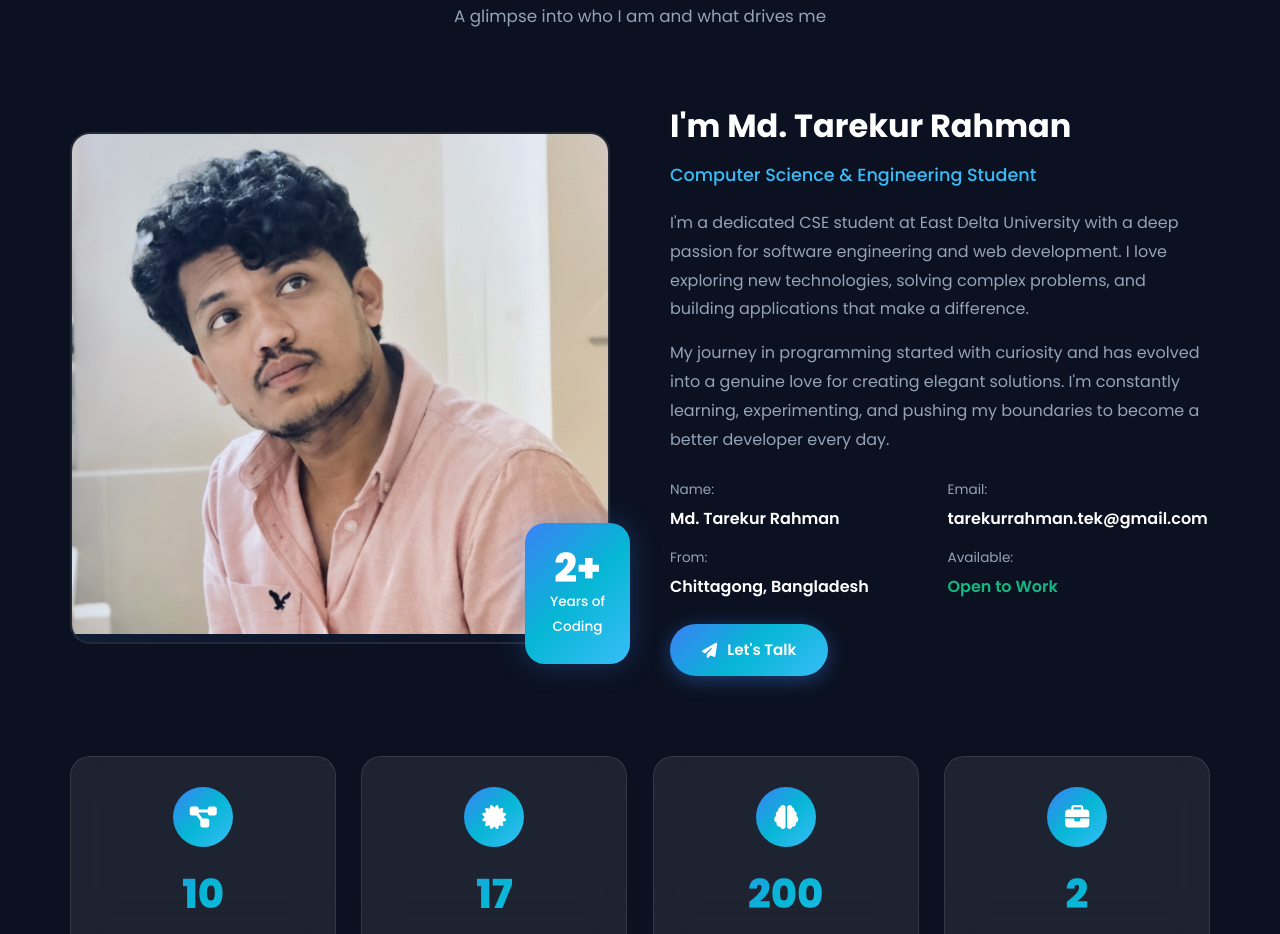
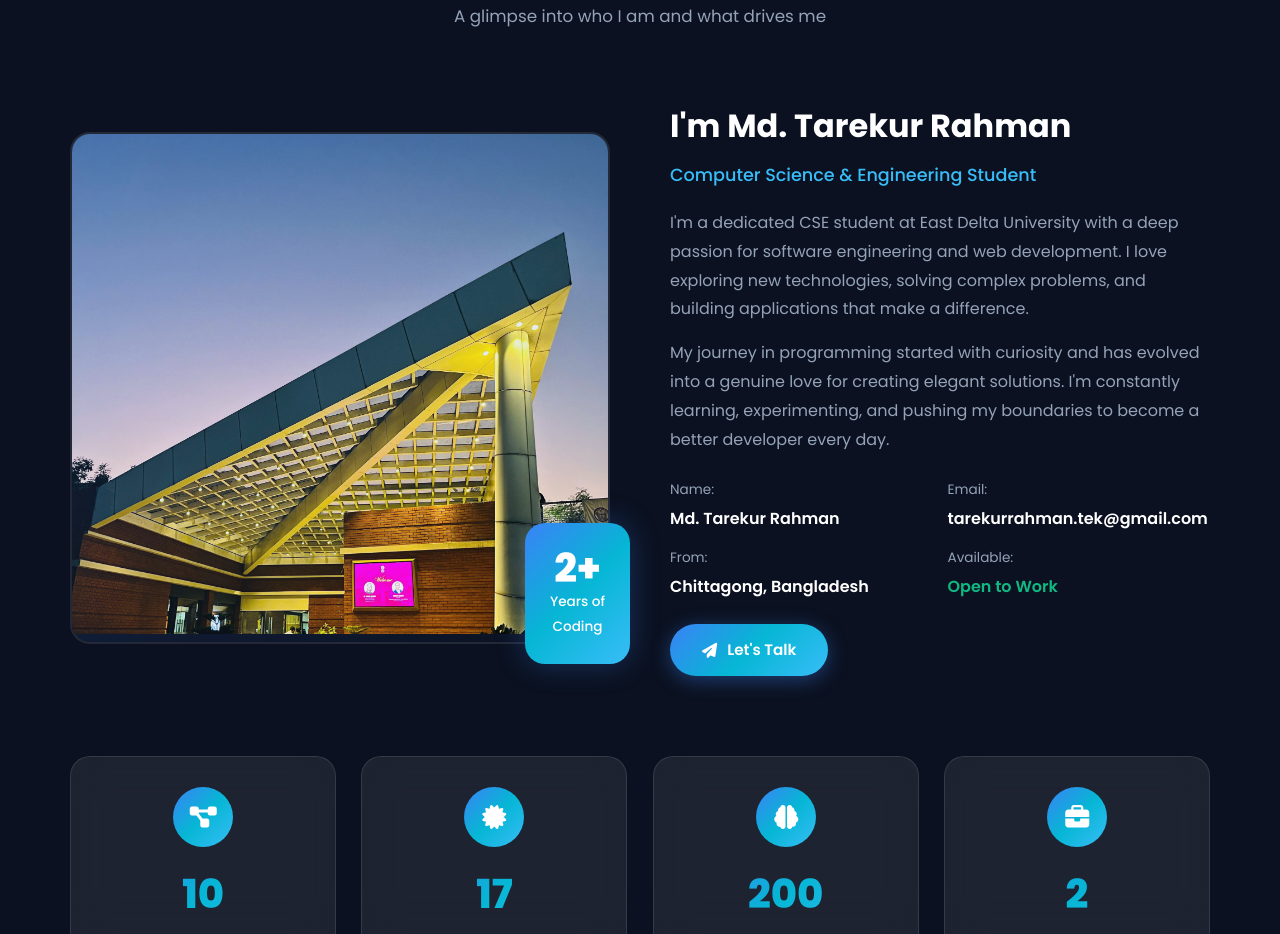
Before and after one commit to tarekur-rahman-tr/portfolio, a plain HTML site: page index.html in a window 1280 px wide. Shown: the part 1050-1984 px from the top of the page. Drawn offline with nearby package versions, Linux system fonts and the light colour scheme; animation ran at ten frames a second.

Commit message:
new photo add

```diff
--- a/index.html
+++ b/index.html
@@ -175,7 +175,7 @@
             <div class="about-grid">
                 <div class="about-image" data-aos="fade-right">
                     <div class="image-frame">
-                        <img src="image/profile.png" alt="About Md. Tarekur Rahman" loading="lazy">
+                        <img src="image/photo_19_2026-04-19_21-25-29.jpg" alt="About Md. Tarekur Rahman" loading="lazy">
                         <div class="image-overlay"></div>
                     </div>
                     <div class="about-experience-badge">
```
